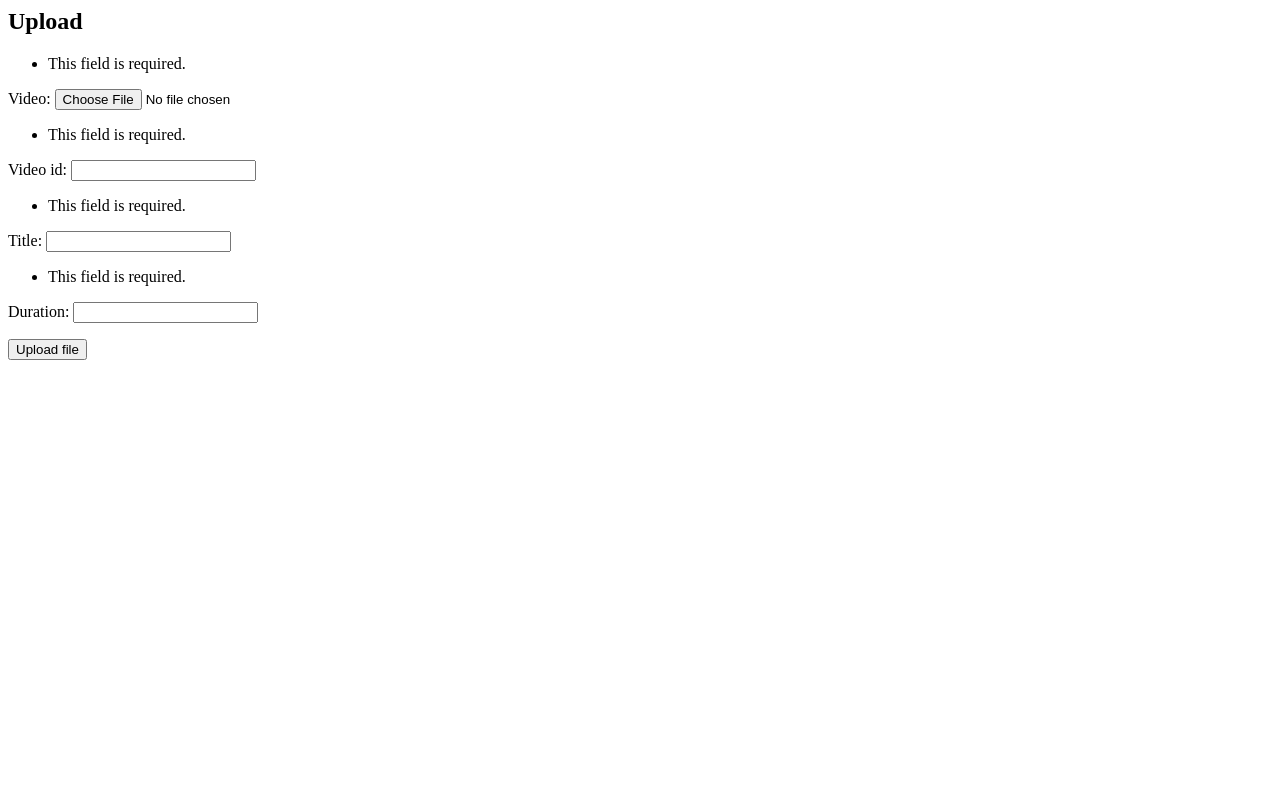
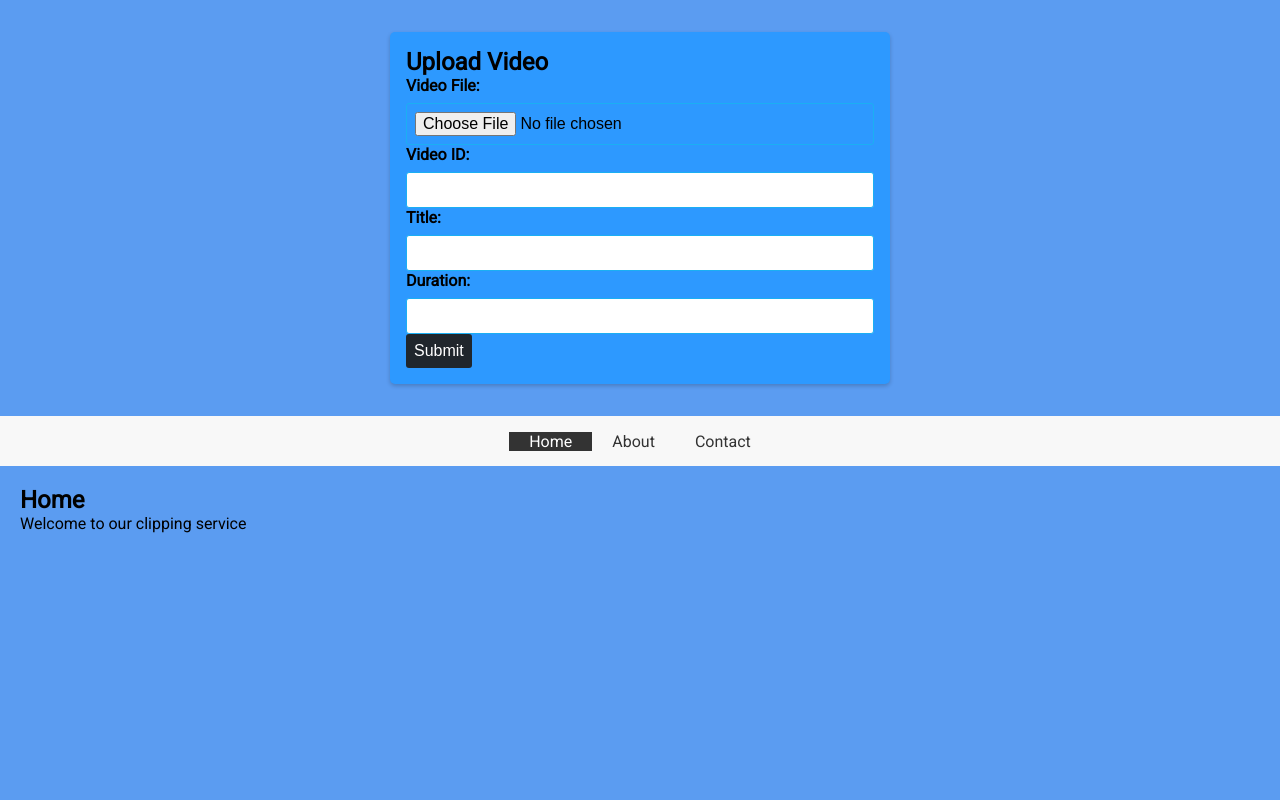
Before and after one commit to nas-0/csc-394-final-project-group-7, a Django app: page /uploadvideofile/upload/ in a window 1280 px wide. Run offline with Django 4.2, Linux system fonts and the light colour scheme.

Commit message:
Update upload.html

```diff
--- a/uploadvideofile/templates/upload.html
+++ b/uploadvideofile/templates/upload.html
@@ -1,9 +1,143 @@
-<h2>Upload</h2>
-<form method="post" enctype="multipart/form-data">
-        {% csrf_token %}
-        {{ form.as_p }}
-        <button type="submit">Upload file</button>
-        {% if context.url %}
-            <p>URL: {{ context.url }}</p>
-        {% endif %}
-</form>
+<!DOCTYPE html>
+<html>
+<head>
+  <title>Upload Video</title>
+  <link rel="stylesheet" href="https://fonts.googleapis.com/css?family=Roboto&display=swap">
+  <style>
+    * {
+      box-sizing: border-box;
+      margin: 0;
+      padding: 0;
+    }
+   body {
+  background-color: #5b9cf1;
+  font-family: 'Roboto', sans-serif;
+}
+
+.upload-form {
+  max-width: 500px;
+  margin: 2rem auto;
+  padding: 1rem;
+  border-radius: 5px;
+  box-shadow: 0px 2px 4px rgba(0, 0, 0, 0.2);
+  background-color: #2d99ff;
+}
+
+label {
+  font-weight: bold;
+  margin-bottom: 0.5rem;
+  display: block;
+}
+
+input[type="text"], input[type="file"] {
+  width: 100%;
+  font-size: 1rem;
+  padding: 0.5rem;
+  border: 1px solid #1baff3;
+  border-radius: 3px;
+}
+
+button[type="submit"] {
+  background-color: #20262c;
+  border-radius: 3px;
+  border: none;
+  color: #ffffff;
+  cursor: pointer;
+  font-size: 1rem;
+  padding: 0.5rem;
+  transition: background-color 0.3s ease-in-out;
+}
+
+button[type="submit"]:hover {
+  background-color: #0069d9;
+}
+
+.nav {
+  display: flex;
+  justify-content: center;
+  align-items: center;
+  height: 50px;
+  background-color: #f8f8f8;
+}
+
+.nav a {
+  color: #333;
+  padding: 0 20px;
+  text-decoration: none;
+}
+
+.nav a:hover, .nav a.active {
+  background-color: #333;
+  color: #fff;
+}
+
+.content {
+  padding: 20px;
+}
+
+.tab {
+  display: none;
+}
+
+.tab.active {
+  display: block;
+}
+  </style>
+</head>
+
+<body>
+  <div class="upload-form">
+    <h2>Upload Video</h2>
+    <form method="post" enctype="multipart/form-data">
+      {% csrf_token %}
+      <label for="{{ form.video.id_for_label }}">Video File:</label>
+      {{ form.video }}
+      <label for="{{ form.video_id.id_for_label }}">Video ID:</label>
+      {{ form.video_id }}
+      <label for="{{ form.title.id_for_label }}">Title:</label>
+      {{ form.title }}
+      <label for="{{ form.duration.id_for_label }}">Duration:</label>
+      {{ form.duration }}
+      <button type="submit">Submit</button>
+    </form>
+  </div>
+
+  <div class="nav">
+    <a href="#" class="active">Home</a>
+    <a href="#" class="about-tab">About</a>
+    <a href="#" class="contact-tab">Contact</a>
+  </div>
+
+  <div class="content">
+    <div class="tab active">
+      <h2>Home</h2>
+      <p>Welcome to our clipping service</p>
+    </div>
+    <div class="tab about-tab">
+      <h2>About</h2>
+    </div>
+    <div class="tab contact-tab">
+      <h2>Contact</h2>
+      <p>Get in touch with us.</p>
+    </div>
+  </div>
+
+
+  <script>
+    const tabs = document.querySelectorAll(".nav a");
+    const content = document.querySelectorAll(".content .tab");
+
+    for (let i = 0; i < tabs.length; i++) {
+      tabs[i].addEventListener("click", function (e) {
+        e.preventDefault();
+        const activeTab = document.querySelector(".nav a.active");
+        const activeContent = document.querySelector(".content .tab.active");
+        activeTab.classList.remove("active");
+        activeContent.classList.remove("active");
+        tabs[i].classList.add("active");
+        content[i].classList.add("active");
+      });
+    }
+  </script>
+
+</body>
```
